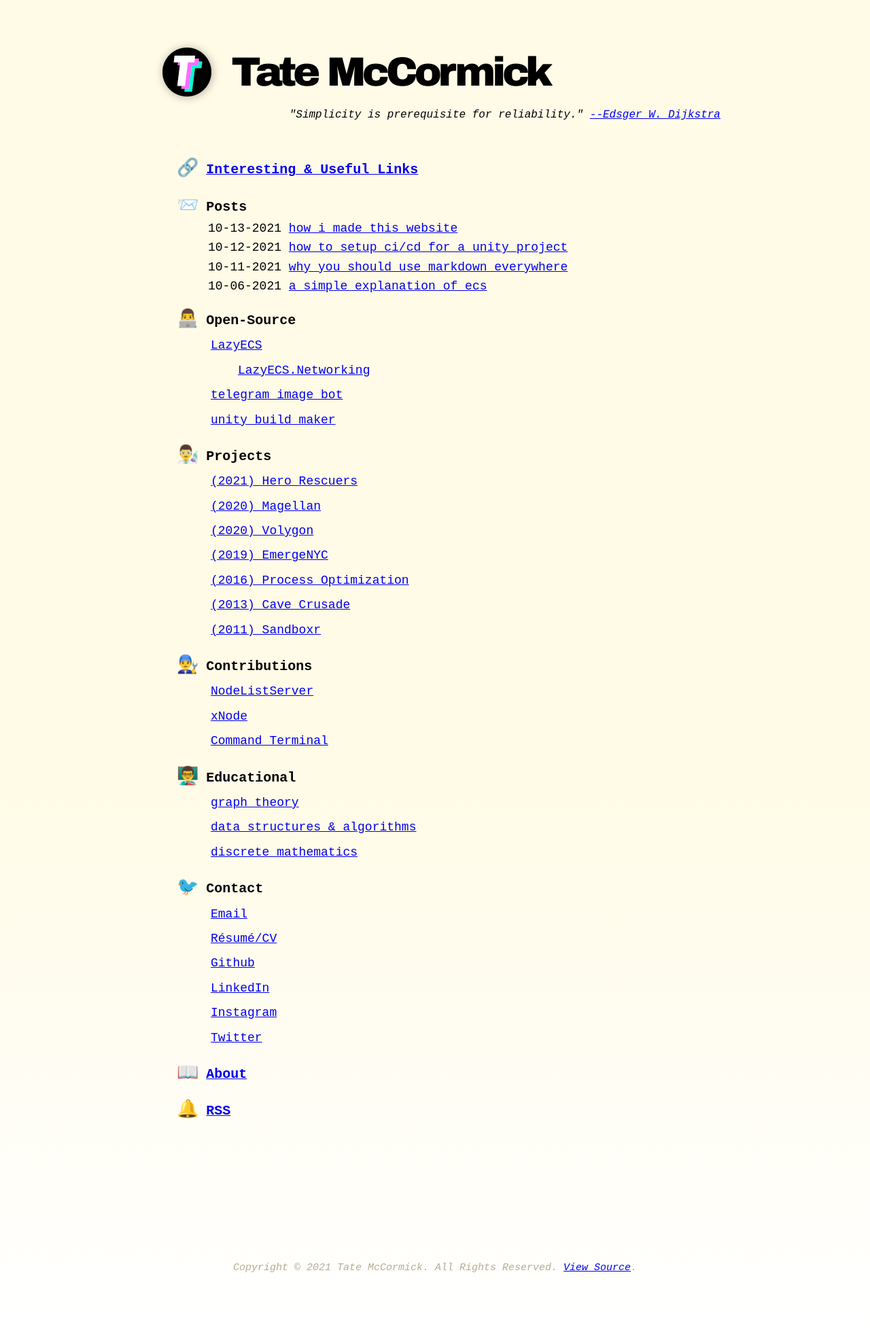
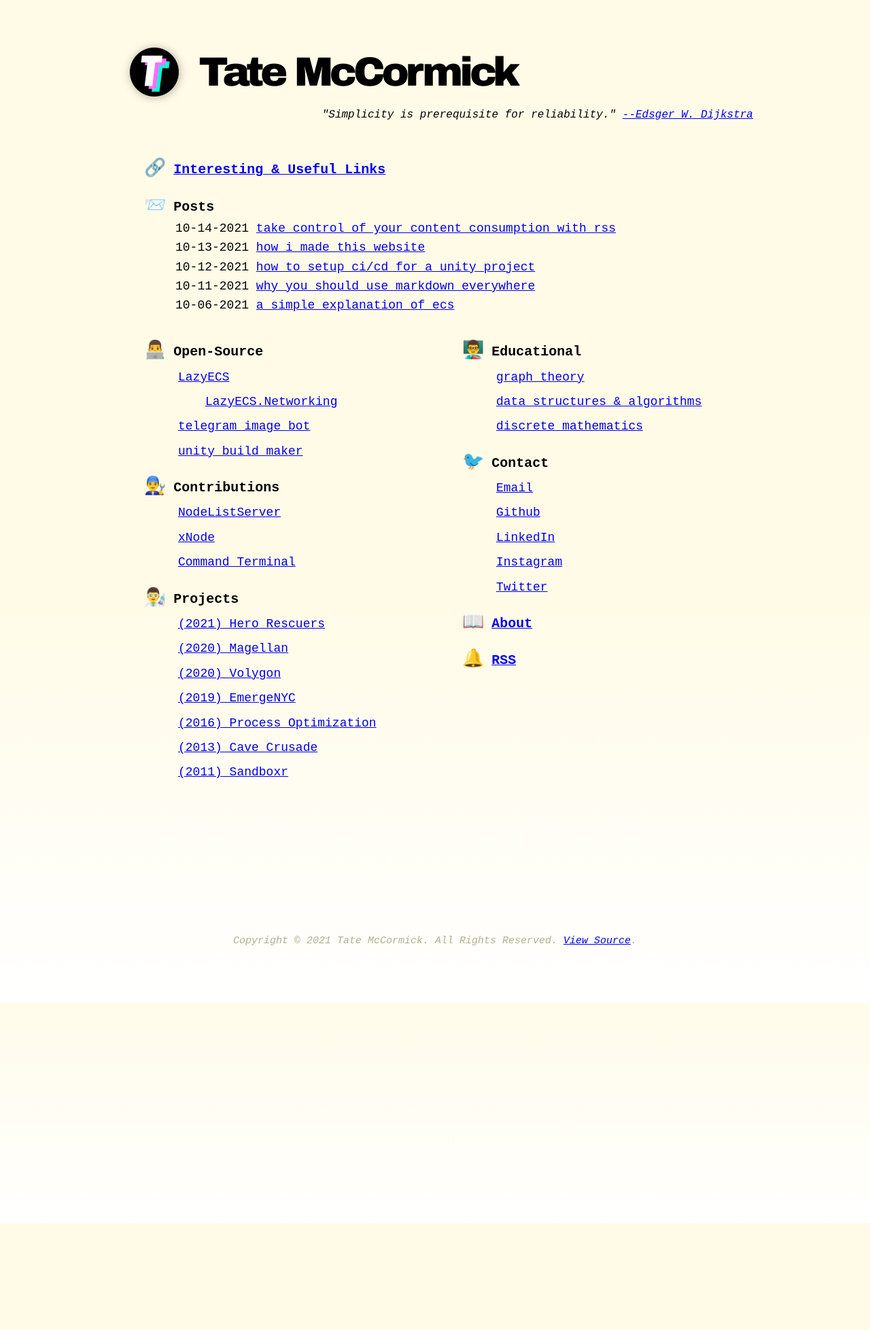
Before and after one commit to tatelax/tatelax.github.io, a Jekyll site: the page built from index.markdown, in a window 1280 px wide. Shown: the whole page at 68% size. Built offline with Jekyll 4.4.1, drawn with Linux system fonts in a browser that asks for light colours.

Commit message:
two column layout

```diff
--- a/_data/contact.yml
+++ b/_data/contact.yml
@@ -7,8 +7,6 @@ entries:
     entries:
       - title: Email
         url: mailto:&#116;&#097;&#116;&#101;&#108;&#097;&#120;&#064;&#103;&#109;&#097;&#105;&#108;&#046;&#099;&#111;&#109;
-      - title: Résumé/CV
-        url: https://docs.google.com/document/d/1-f4HBcZU9PxsGZ0Kv0G0WFi0yxOCe7PN8UMQFUyONQE/edit?usp=sharing
       - title: Github
         url: https://github.com/tatelax
       - title: LinkedIn
--- a/_layouts/home.html
+++ b/_layouts/home.html
@@ -18,6 +18,7 @@ layout: default
     </h1>
   </div>
 
+
   {%-if site.theme_config.show_description-%}
     <p style="font-size:89%;
               text-align: right;
@@ -34,18 +35,21 @@ layout: default
 
 </header>
 
-<!-- I was able to automate this without hardcoding
-but for some reason when code was pushed to GitHub
-the order of the menus was different from on my machine...-->
-
 {%-include menu_item.html collection=site.data.links.entries-%}
 {%-include menu_item.html collection=site.data.posts.entries-%}
+
+<div id="container">
+  <div id="left-col">
     {%-include menu_item.html collection=site.data.opensource.entries-%}
+    {%-include menu_item.html collection=site.data.contributions.entries-%}
     {%-include menu_item.html collection=site.data.projects.entries-%}
-{%-include menu_item.html collection=site.data.contributions.entries-%}
+  </div>
+  <div id="right-col">
     {%-include menu_item.html collection=site.data.educational.entries-%}
     {%-include menu_item.html collection=site.data.contact.entries-%}
     {%-include menu_item.html collection=site.data.about.entries-%}
     {%-include menu_item.html collection=site.data.rss.entries-%}
+  </div>
+</div>
 
 {{ content }}
--- /dev/null
+++ b/_posts/2021-10-14-take-control-of-your-content-consumption-with-rss.md
@@ -0,0 +1,6 @@
+---
+layout: post
+category: life
+title: Take Control of Your Content Consumption With RSS
+source: https://github.com/tatelax/tatelax.github.io/blob/master/_posts/2021-10-14-take-control-of-your-content-consumption-with-rss.md
+---
--- a/_sass/no-style-please.scss
+++ b/_sass/no-style-please.scss
@@ -51,7 +51,7 @@ li { margin: 0.4rem 0; }
 *:target { background: yellow; }
 
 .w {
-  max-width: 840px;
+  max-width: 1000px;
   margin: 0 auto;
   padding: 4rem 2rem;
 }
@@ -101,3 +101,40 @@ img {
   object-fit: cover;
   filter: drop-shadow(0.1rem 0.1rem 0.4rem rgba(0, 0, 0, 0.3));
 }
+
+* {
+  box-sizing: border-box;
+}
+
+@media all and (min-width: 630px) {
+  /* two column code */
+  #container {
+    display: flex ;
+    align-items: stretch ;
+    flex-flow: row wrap ;
+  }
+  #left-col {
+    order: 1 ;
+    width: 50%;
+  }
+  #right-col {
+    order: 2 ;
+    width: 50% ;
+  }
+}
+@media all and (max-width: 629px) {
+  /* one column code */
+  #container {
+    display: flex ;
+    align-items: stretch ;
+    flex-flow: column wrap ;
+  }
+  #left-col {
+    order: 2 ;
+    width: 100%;
+  }
+  #right-col {
+    order: 1 ;
+    width: 100% ;
+  }
+}
```
Lines whose indentation alone changed are shown as unchanged.
